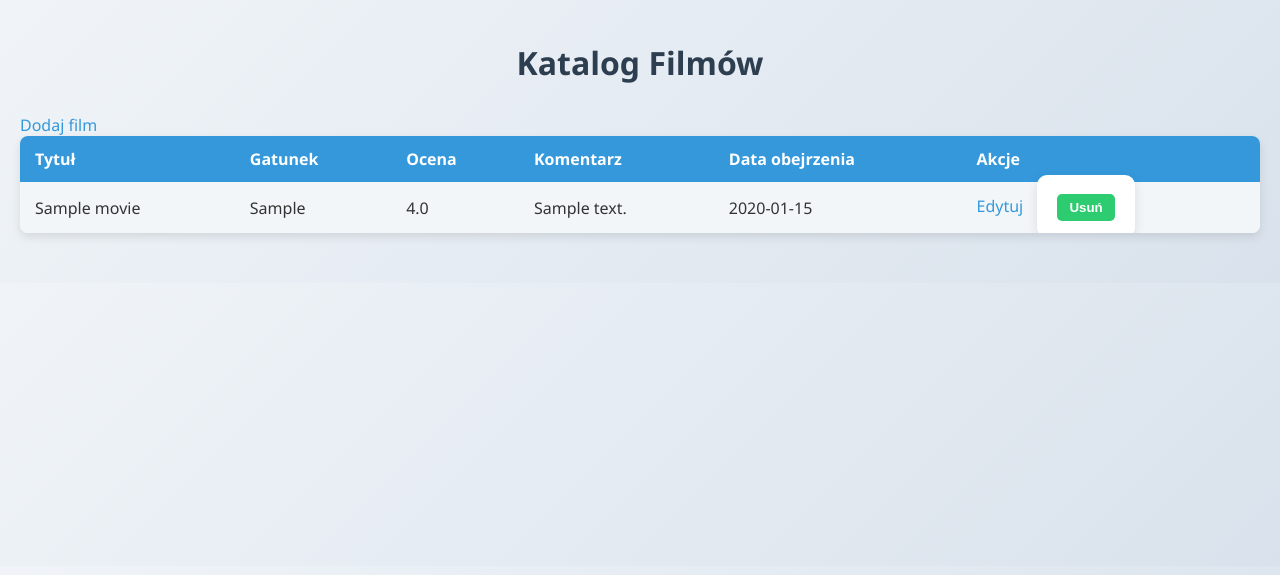
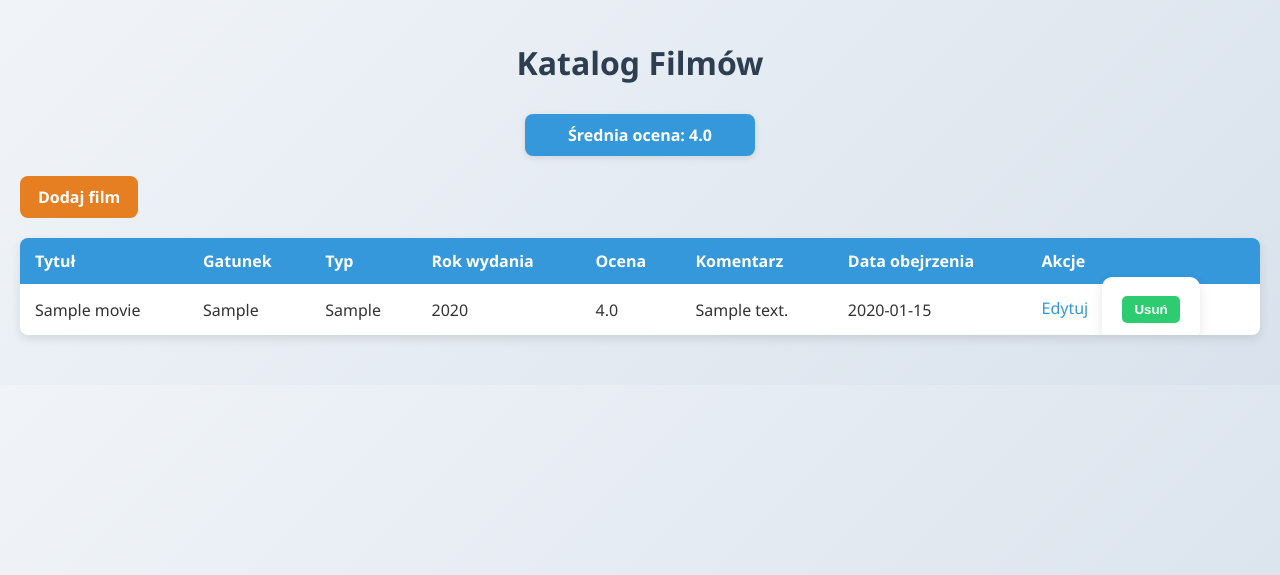
Before and after one commit to Qutma/projekt-CRUD-Daniil-Yeutukhou, a Flask app: page / in a window 1280 px wide. Shown: the top 575 px of the page. Run offline with Flask 3, Linux system fonts and the light colour scheme; tables that the repository leaves empty hold one stand-in row (values such as "Sample post").

Commit message:
dodalem dziedzina filmów lub seriali, rok wydania i automatyczne obliczanie oceny

```diff
--- a/templates/index.html
+++ b/templates/index.html
@@ -1,36 +1,53 @@
 <!DOCTYPE html>
-<html>
+<html lang="pl">
 <head>
+    <meta charset="UTF-8">
     <title>Katalog Filmów</title>
     <link rel="stylesheet" href="{{ url_for('static', filename='style.css') }}">
 </head>
 <body>
+<div class="container">
     <h1>Katalog Filmów</h1>
-    <a href="{{ url_for('add_edit_movie') }}">Dodaj film</a>
+
+    <div class="average-rating">
+        <strong>Średnia ocena:</strong> {{ average_rating }}
+    </div>
+
+    <a class="btn-main" href="{{ url_for('add_edit_movie') }}">Dodaj film</a>
+
     <table>
+        <thead>
             <tr>
                 <th>Tytuł</th>
                 <th>Gatunek</th>
+                <th>Typ</th>
+                <th>Rok wydania</th>
                 <th>Ocena</th>
                 <th>Komentarz</th>
                 <th>Data obejrzenia</th>
                 <th>Akcje</th>
             </tr>
+        </thead>
+        <tbody>
         {% for movie in movies %}
             <tr>
                 <td>{{ movie.title }}</td>
                 <td>{{ movie.genre }}</td>
+                <td>{{ movie.type }}</td>
+                <td>{{ movie.year }}</td>
                 <td>{{ movie.rating }}</td>
                 <td>{{ movie.comment }}</td>
                 <td>{{ movie.watched_date }}</td>
                 <td>
-                <a href="{{ url_for('add_edit_movie', id=movie.id) }}">Edytuj</a>
+                    <a class="btn-edit" href="{{ url_for('add_edit_movie', id=movie.id) }}">Edytuj</a>
                     <form action="{{ url_for('delete_movie', id=movie.id) }}" method="post" style="display:inline;">
-                    <button type="submit">Usuń</button>
+                        <button class="btn-delete" type="submit">Usuń</button>
                     </form>
                 </td>
             </tr>
         {% endfor %}
+        </tbody>
     </table>
+</div>
 </body>
 </html>
```
Lines whose indentation alone changed are shown as unchanged.
